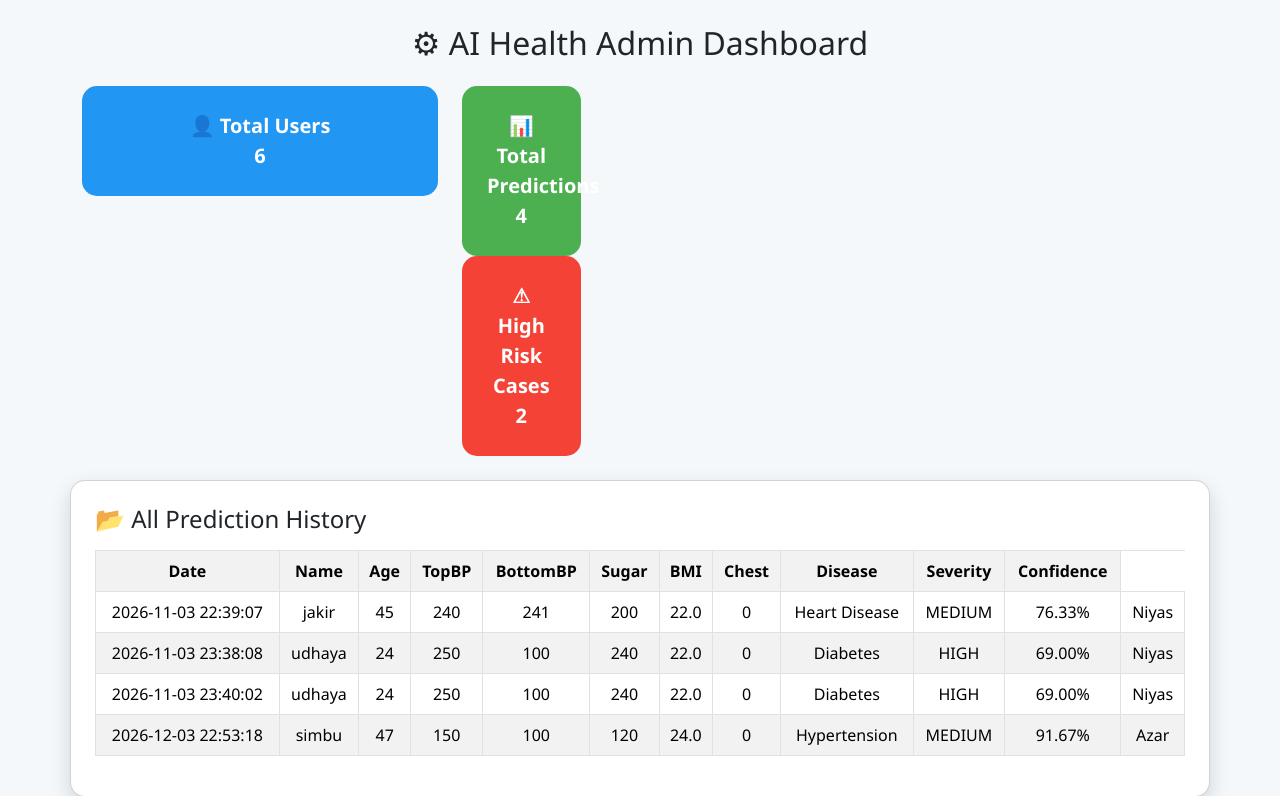
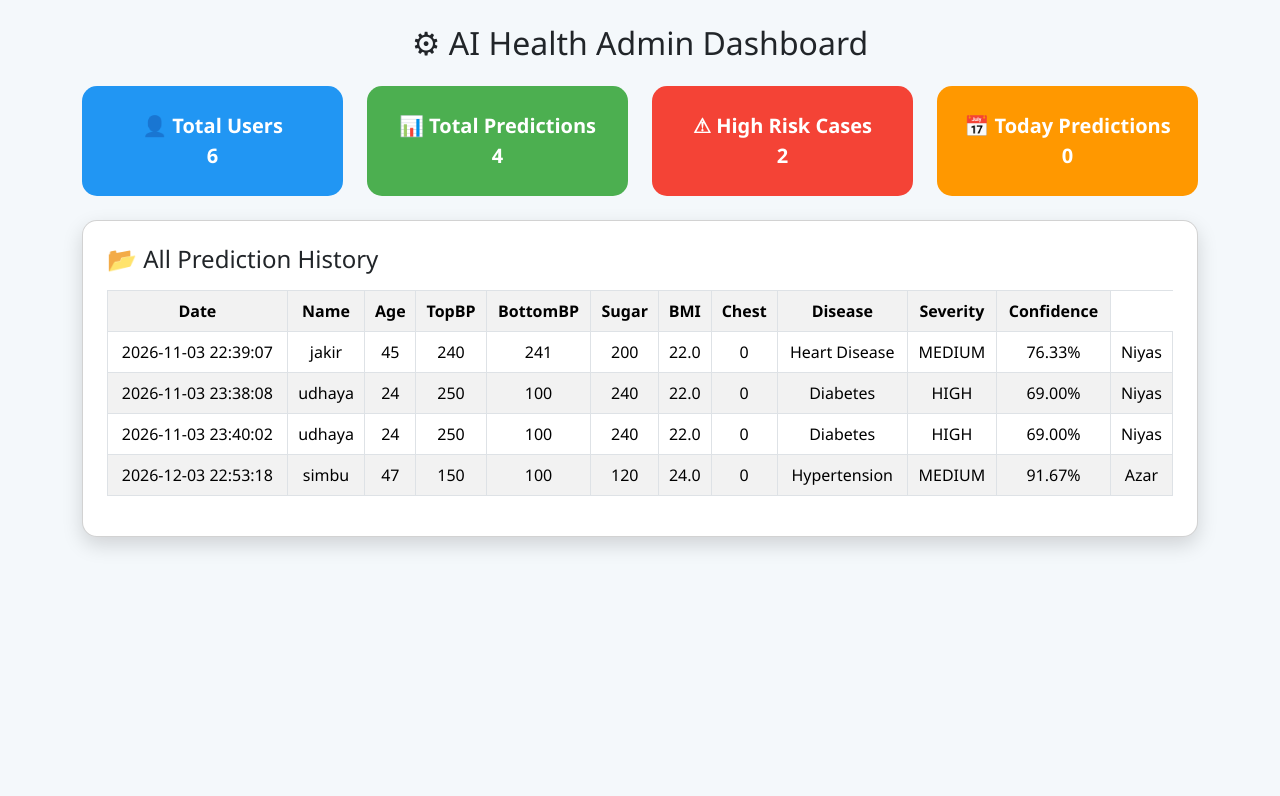
Before and after one commit to Niyastech007/ai-health-diagnosis, a Flask app: page /admin in a window 1280 px wide. Shown: the top 796 px of the page. After the commit the page ends 549 px from the top, so only its background shows below. Run offline with Flask 3, Linux system fonts and the light colour scheme; a user stored in the database is signed in; data comes from the database, SQL or seed files in the repository; parts of the project's set-up code (start-up, migrations or seed data) failed here and were passed over.

Commit message:
Update admin.html

```diff
--- a/templates/admin.html
+++ b/templates/admin.html
@@ -68,38 +68,40 @@ box-shadow:0 10px 25px rgba(0,0,0,0.25);
 
 <div class="row g-4 mb-4">
 
-<div class="col-md-4">
-
+<div class="col-md-3">
 <a href="/admin/users" class="card-link">
 <div class="stat-card users">
 👤 Total Users<br>
 {{ total_users }}
 </div>
 </a>
-
 </div>
 
-<div class="col-md-4">
-
-<div class="col-md-4">
+<div class="col-md-3">
 <a href="/admin/predictions" class="card-link">
 <div class="stat-card predictions">
 📊 Total Predictions<br>
 {{ total_predictions }}
 </div>
 </a>
-
 </div>
 
-<div class="col-md-4">
-
+<div class="col-md-3">
 <a href="/admin/highrisk" class="card-link">
 <div class="stat-card risk">
 ⚠ High Risk Cases<br>
 {{ high_risk }}
 </div>
 </a>
+</div>
 
+<div class="col-md-3">
+<a href="/admin/predictions" class="card-link">
+<div class="stat-card today">
+📅 Today Predictions<br>
+{{ today_predictions }}
+</div>
+</a>
 </div>
 
 </div>
```
